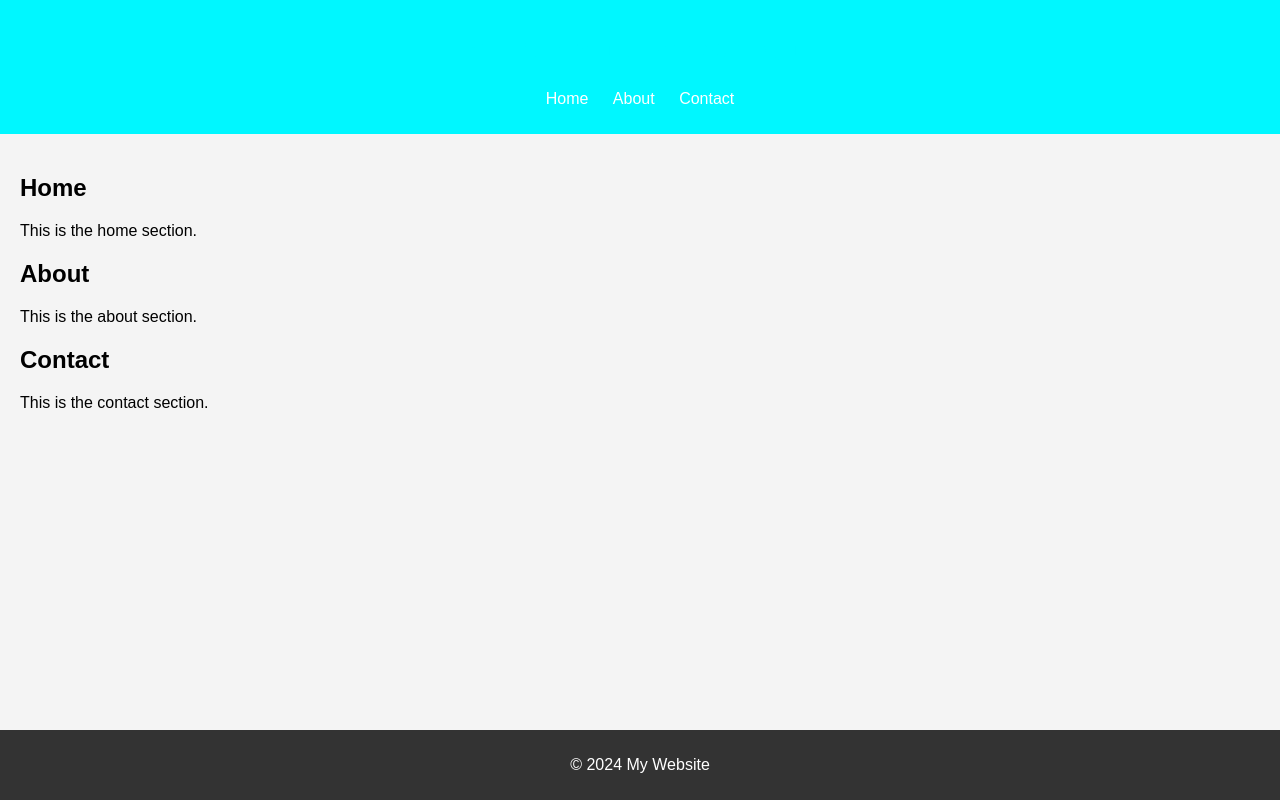
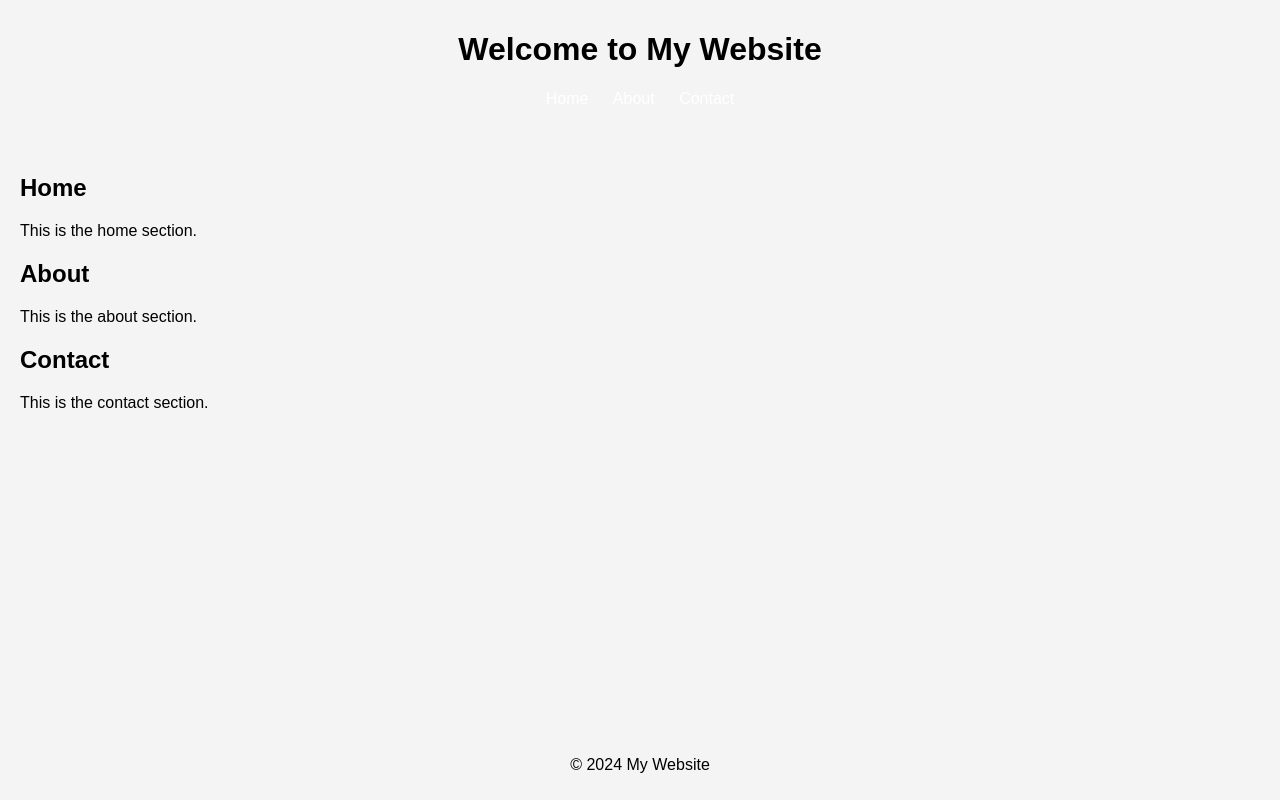
Before and after one commit to angusperkins/MyWebsite, a plain HTML site: page index.html in a window 1280 px wide. Drawn offline with Linux system fonts and the light colour scheme.

Commit message:
Update colour

```diff
--- a/styles.css
+++ b/styles.css
@@ -8,8 +8,8 @@ body {
 }
 
 header {
-    background-color: #00F7FF;
-    color: #00F7FF;
+    background-color: ##003EFF;
+    color: #00000;
     padding: 10px 0;
 }
 
@@ -42,8 +42,8 @@ section {
 }
 
 footer {
-    background-color: #333;
-    color: #fff;
+    background-color: ##003EFF;
+    color: #000;
     text-align: center;
     padding: 10px 0;
     position: fixed;
```
